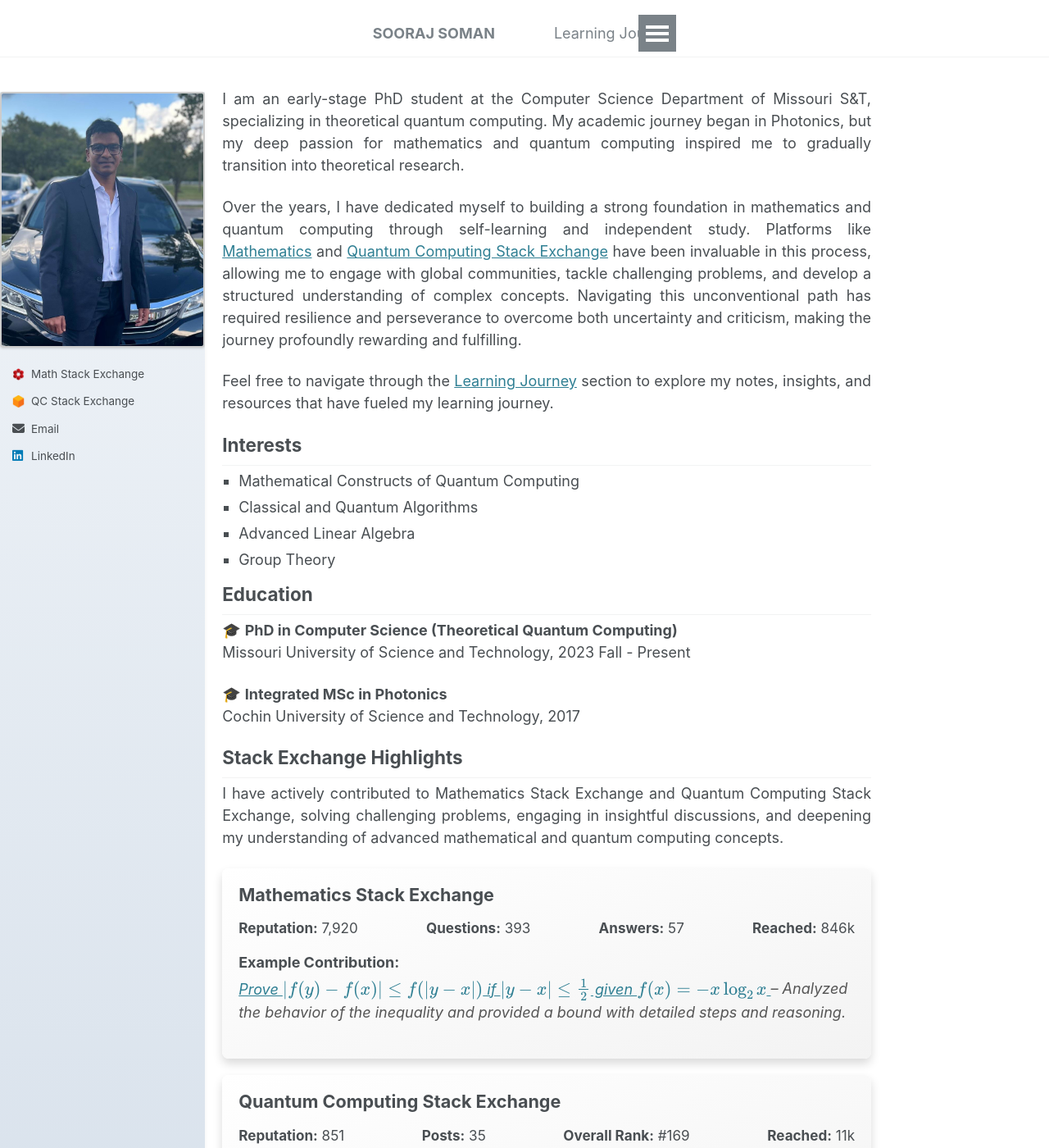
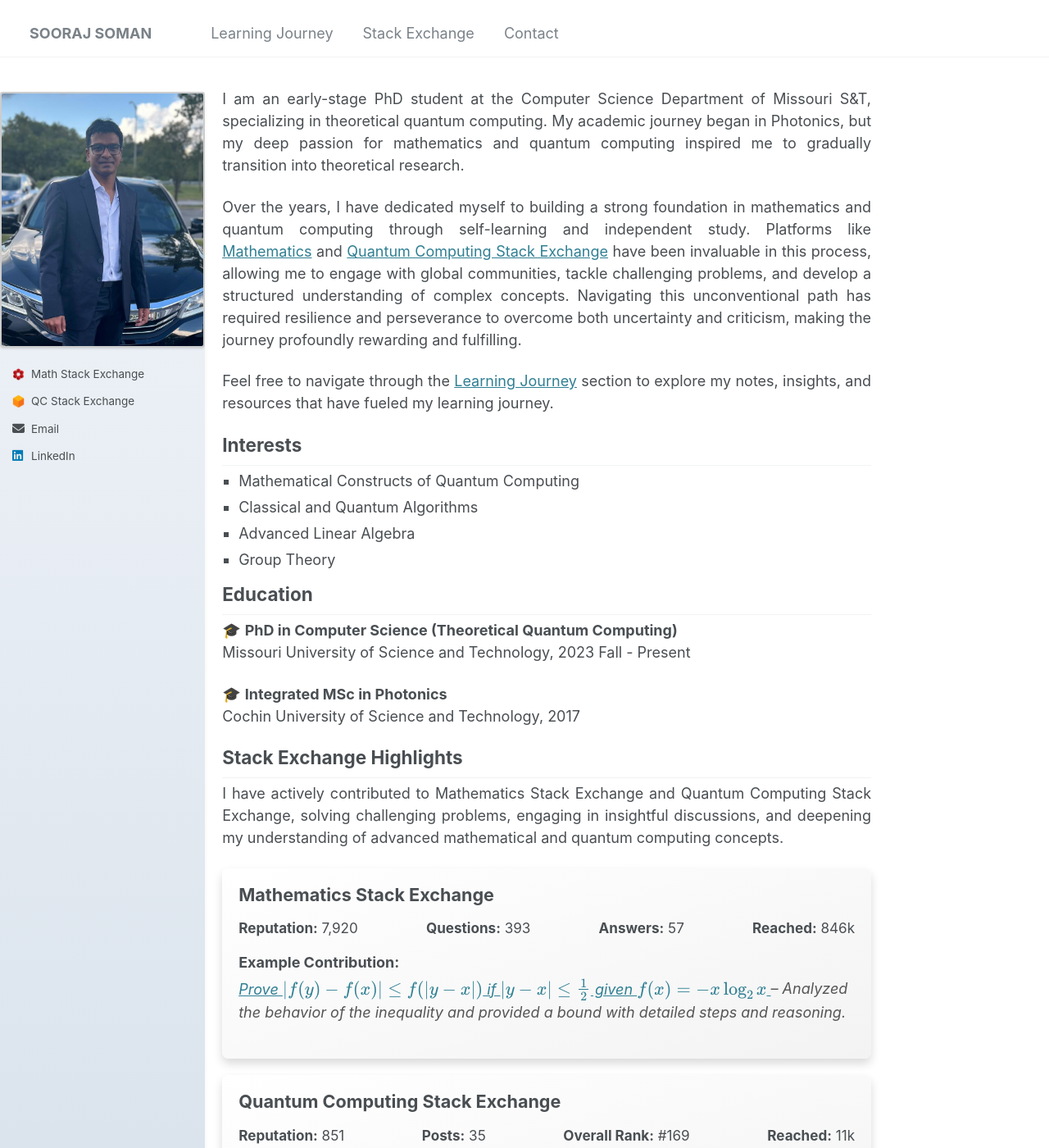
Before and after one commit to soorajss1729/soorajss1729.github.io, a Jekyll site: the page built from _pages/about.md, in a window 1280 px wide and 1400 px high. Shown: the whole window at 82% size. Built offline with Jekyll 4.4.1, drawn with Linux system fonts in a browser that asks for light colours.

Commit message:
Update _masthead.scss

```diff
--- a/_sass/_masthead.scss
+++ b/_sass/_masthead.scss
@@ -37,10 +37,7 @@
 }
 
 .masthead__menu {
-  display: flex;
-  justify-content: center;
-  align-items: center;
-
+  padding-left:1em;
   ul {
     margin: 0;
     padding: 0;
```
